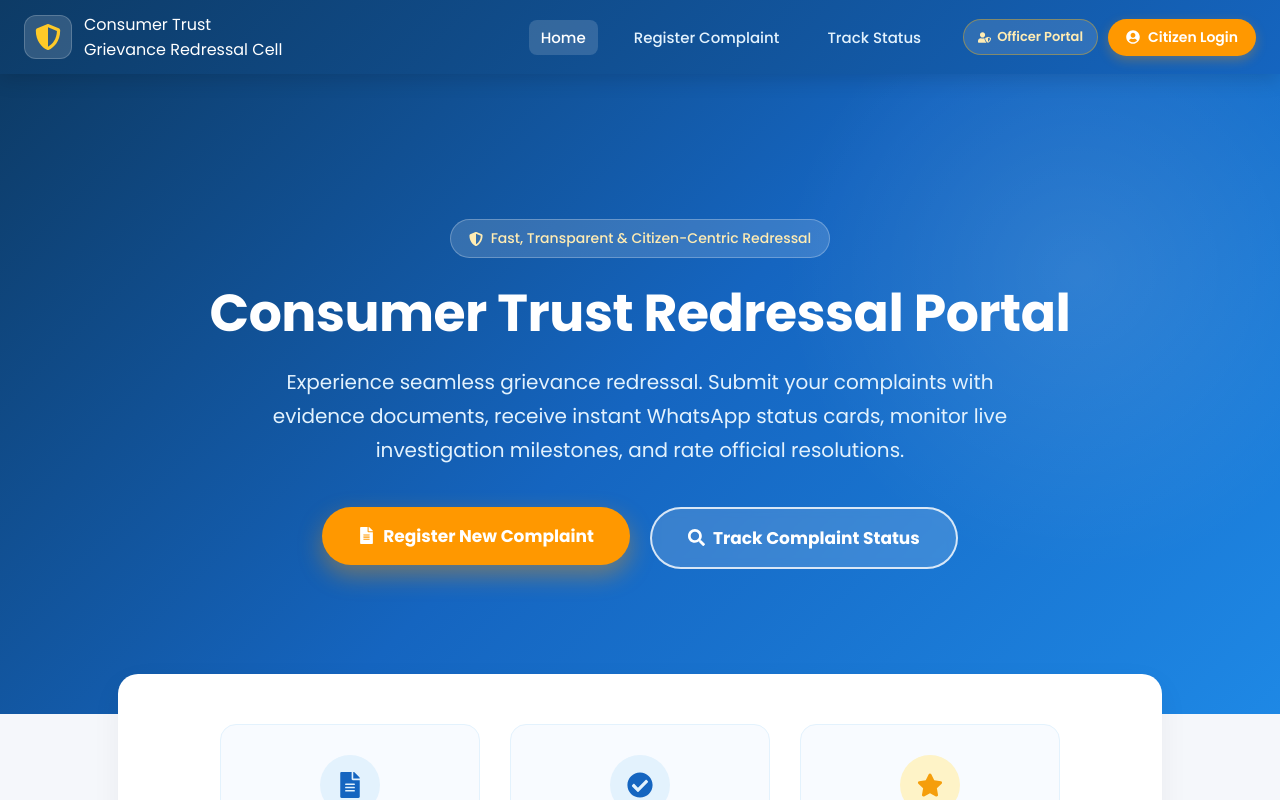
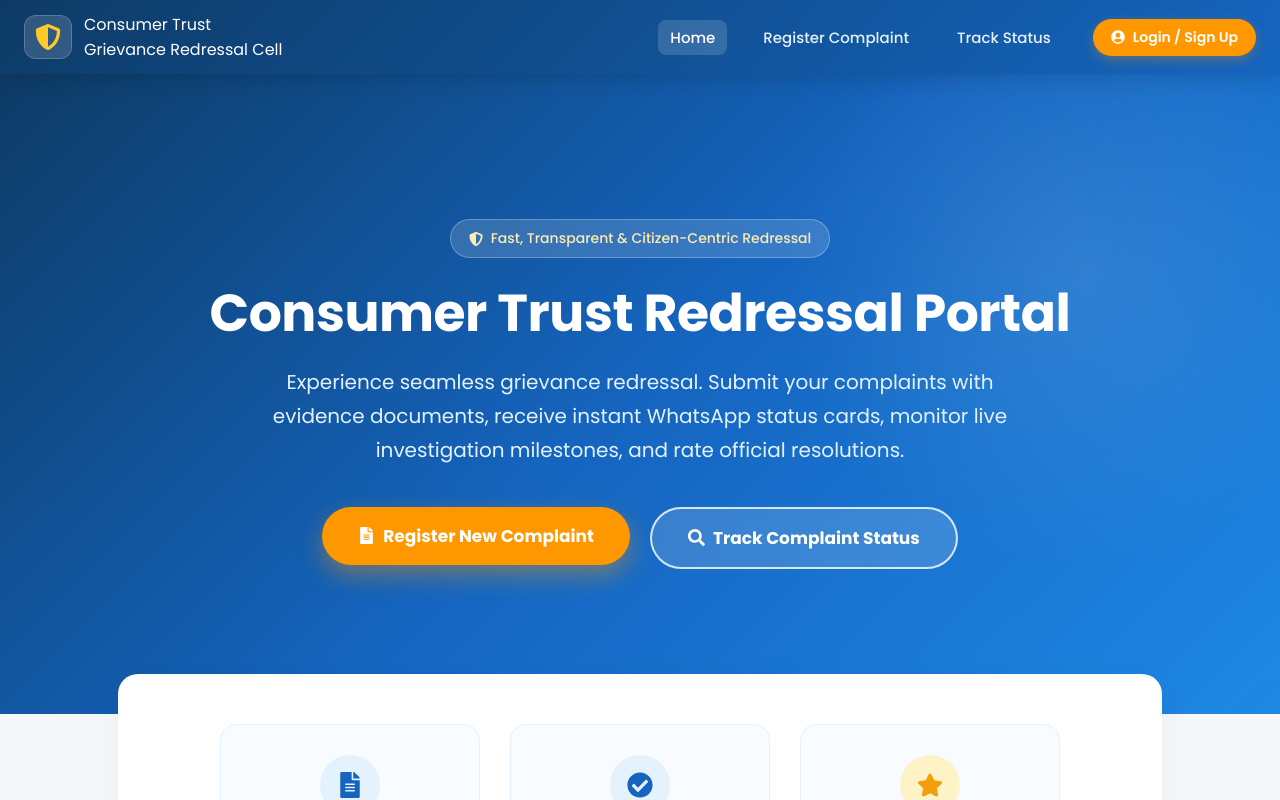
Before and after one commit to Manojpuchakayala/Consumer-trust-portal, a React (Vite) app in the folder frontend/: page / in a window 1280 px wide. Shown: the top 800 px of the page. Built offline with nearby package versions, Linux system fonts and the light colour scheme; no server answers.

Commit message:
fix: place admin dashboard link directly in top navbar beside nav links

```diff
--- a/frontend/src/components/Navbar.css
+++ b/frontend/src/components/Navbar.css
@@ -115,35 +115,6 @@
 .auth-section {
   display: flex;
   align-items: center;
-}
-
-.auth-actions-loggedout {
-  display: flex;
-  align-items: center;
-  gap: 10px;
-}
-
-.officer-btn {
-  display: flex;
-  align-items: center;
-  gap: 6px;
-  background: rgba(255, 255, 255, 0.12);
-  color: #ffecb3;
-  padding: 7px 14px;
-  border-radius: 20px;
-  text-decoration: none;
-  font-weight: 600;
-  font-size: 13px;
-  border: 1px solid rgba(255, 179, 0, 0.4);
-  transition: all 0.25s ease;
-  white-space: nowrap;
-}
-
-.officer-btn:hover {
-  background: rgba(255, 179, 0, 0.25);
-  color: #ffffff;
-  border-color: #ff9800;
-  transform: translateY(-1px);
 }
 
 .login-btn {
--- a/frontend/src/components/Navbar.jsx
+++ b/frontend/src/components/Navbar.jsx
@@ -169,25 +169,14 @@ function Navbar() {
                 </button>
               </div>
             ) : (
-              <div className="auth-actions-loggedout">
-                <Link
-                  to="/login?portal=admin"
-                  className="officer-btn"
-                  onClick={() => setMenuOpen(false)}
-                  title="Grievance Redressal Officer / Admin Portal"
-                >
-                  <FaUserShield />
-                  <span>Officer Portal</span>
-                </Link>
               <Link
                 to="/login"
                 className="login-btn"
                 onClick={() => setMenuOpen(false)}
               >
                 <FaUserCircle />
-                  <span>Citizen Login</span>
+                <span>Login / Sign Up</span>
               </Link>
-              </div>
             )}
           </div>
         </div>
```
Lines whose indentation alone changed are shown as unchanged.
